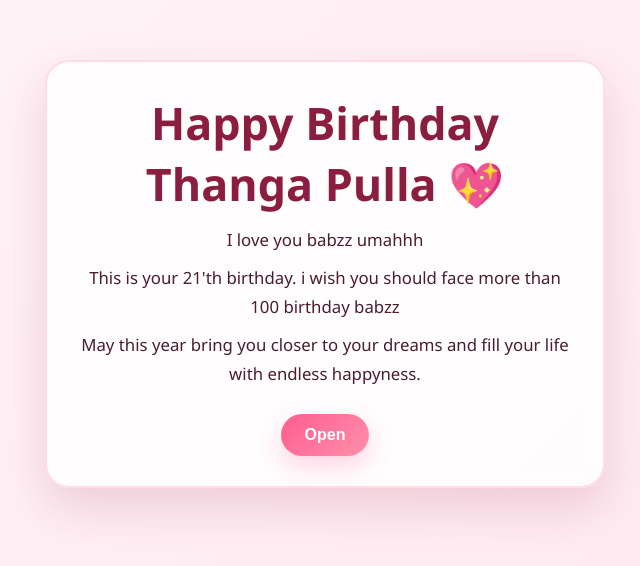
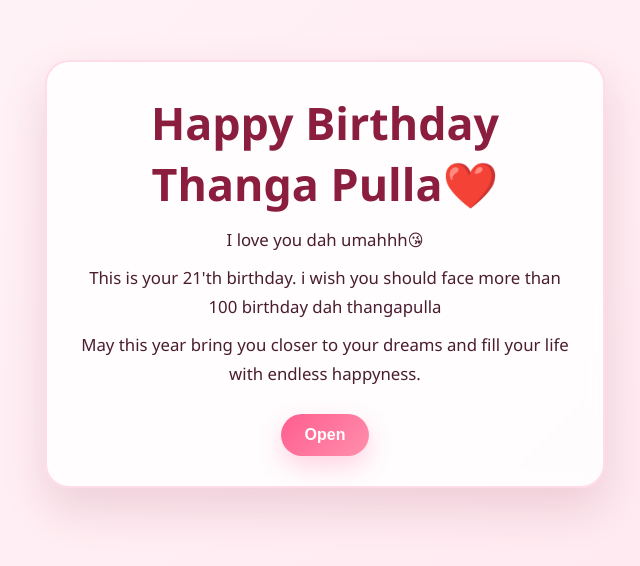
Before and after one commit to janani-creation/wishes, a website: page index.html in a window 1280 px wide. Shown: the part 126-692 px from the top of the page, without its empty margins (315-955 px from the left). Drawn offline with Linux system fonts and the light colour scheme.

Commit message:
index page completed

```diff
--- a/index.html
+++ b/index.html
@@ -133,9 +133,9 @@
   <div class="confetti" id="confetti"></div>
 
   <div class="card">
-    <h1>Happy Birthday Thanga Pulla 💖</h1>
-    <p>I love you babzz umahhh </p>
-    <p>This is your 21'th birthday. i wish you should face more than 100 birthday babzz </p>
+    <h1>Happy Birthday Thanga Pulla❤️</h1>
+    <p>I love you dah umahhh😘 </p>
+    <p>This is your 21'th birthday. i wish you should face more than 100 birthday dah thangapulla</p>
     <p>May this year bring you closer to your dreams and fill your life with endless happyness.</p>
 
 
```
